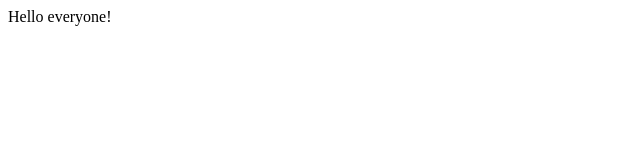
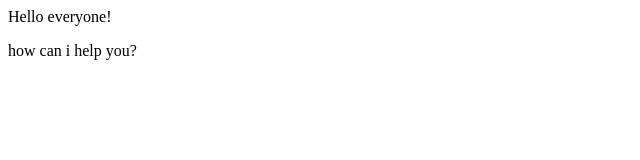
Before and after one commit to ghaznavi7/git-example, a plain HTML site: page index.html in a window 1280 px wide. Shown: the whole page, without its empty margins (0-640 px from the left). Drawn offline with Linux system fonts and the light colour scheme.

Commit message:
add a paragraph to body

```diff
--- a/index.html
+++ b/index.html
@@ -8,5 +8,6 @@
 </head>
 <body>
   Hello everyone!
+  <p>how can i help you?</p>
 </body>
 </html>
```
